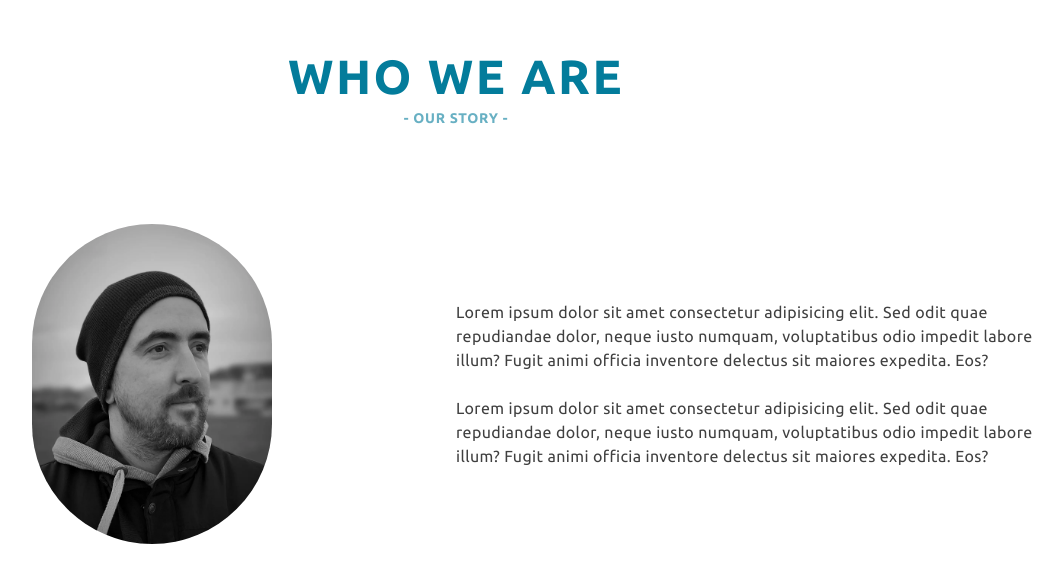
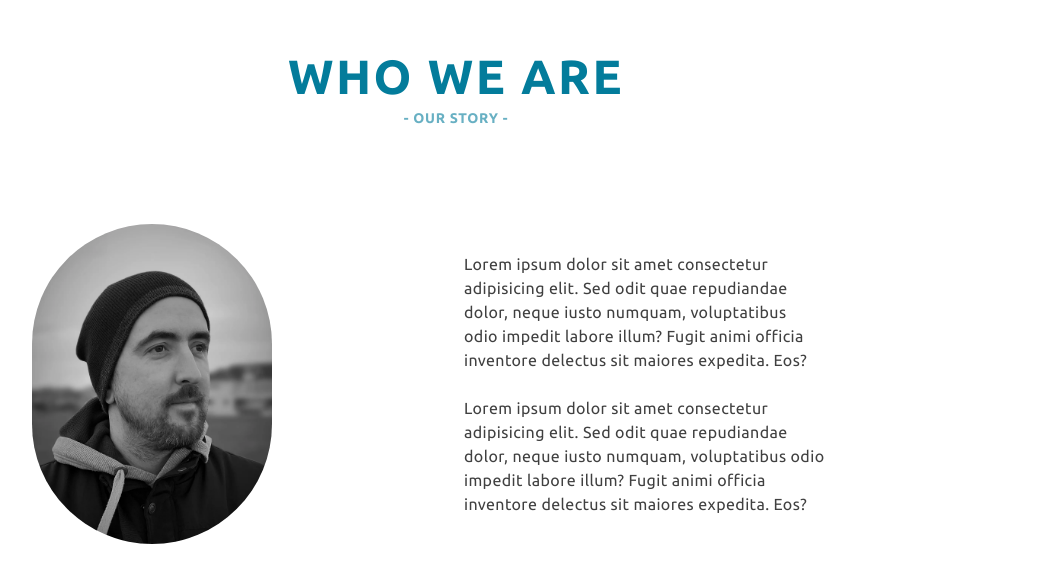
Before and after one commit to KramYengir/rigneymade, a Next.js app: page / in a window 1280 px wide. Shown: the part 3272-3854 px from the top of the page, without its empty margins (184-1247 px from the left). Built offline with nearby package versions, Linux system fonts and the light colour scheme.

Commit message:
tweak layout and widths

```diff
--- a/components/Home/AboutSection.tsx
+++ b/components/Home/AboutSection.tsx
@@ -10,7 +10,7 @@ const AboutSection = () => {
           <h2 className="h2">Who we are</h2>
           <p className="sub-heading">- our story -</p>
         </div>
-        <div className="grid sm:grid-cols-2 items-center gap-y-12">
+        <div className="grid md:grid-cols-2 items-center justify-center gap-y-12">
           <div className="relative grid mx-auto rounded-full overflow-hidden">
             <Image
               src={profileImg}
@@ -18,7 +18,7 @@ const AboutSection = () => {
               className=" h-80 w-auto"
             />
           </div>
-          <p className=" max-w-prose">
+          <p className="max-w-96 text-center md:text-left text-balance px-2">
             Lorem ipsum dolor sit amet consectetur adipisicing elit. Sed odit
             quae repudiandae dolor, neque iusto numquam, voluptatibus odio
             impedit labore illum? Fugit animi officia inventore delectus sit
```
